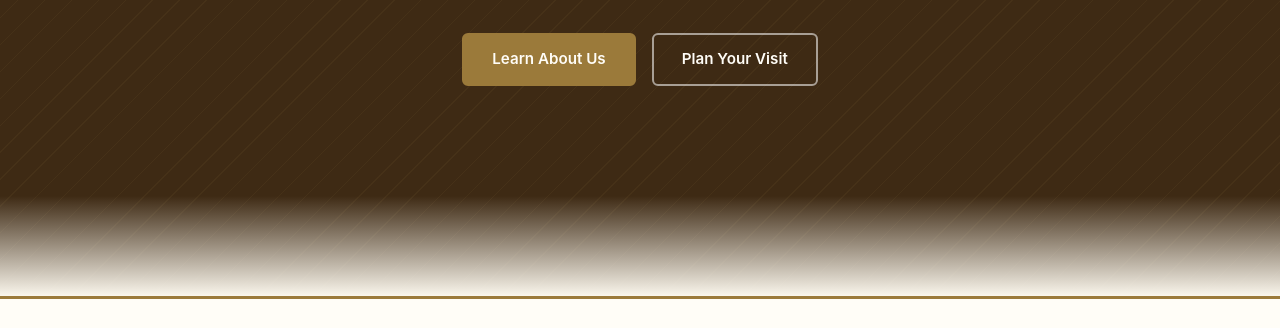
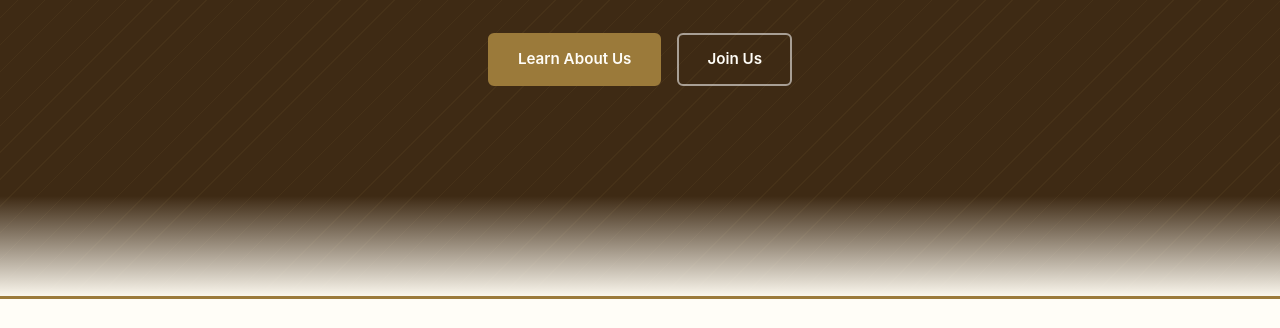
Before and after one commit to restodruid1/Grace-TruthWeb, a website built with Vite: page grace-truth-warm/index.html in a window 1280 px wide. Shown: the part 472-800 px from the top of the page. Built offline with nearby package versions, Linux system fonts and the light colour scheme.

Commit message:
Label change

```diff
--- a/grace-truth-warm/index.html
+++ b/grace-truth-warm/index.html
@@ -36,7 +36,7 @@
       <p>A place where every person is welcomed, known, and loved. Come as you are.</p>
       <div class="hero__actions">
         <a href="./about.html" class="btn btn-primary">Learn About Us</a>
-        <a href="./contact.html" class="btn btn-outline">Plan Your Visit</a>
+        <a href="./what-to-expect.html" class="btn btn-outline">Join Us</a>
       </div>
     </div>
   </section>
```
